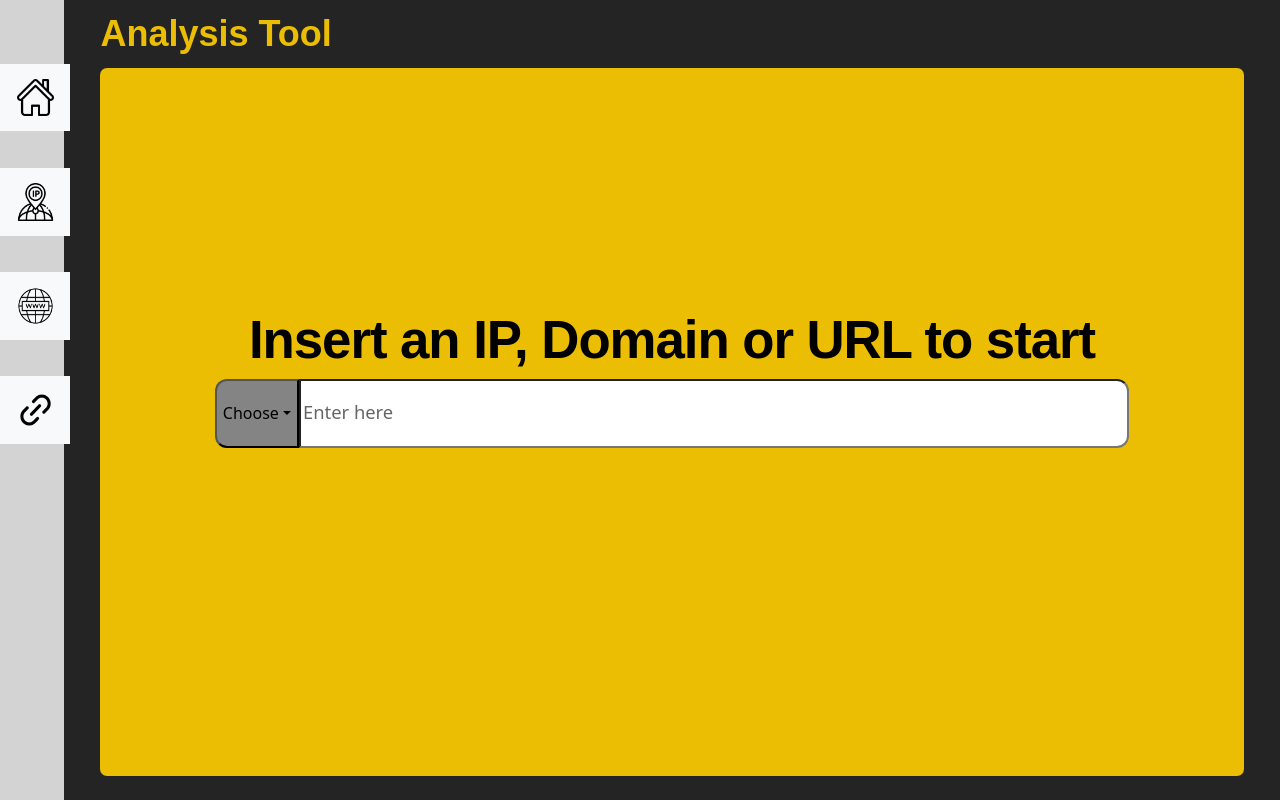
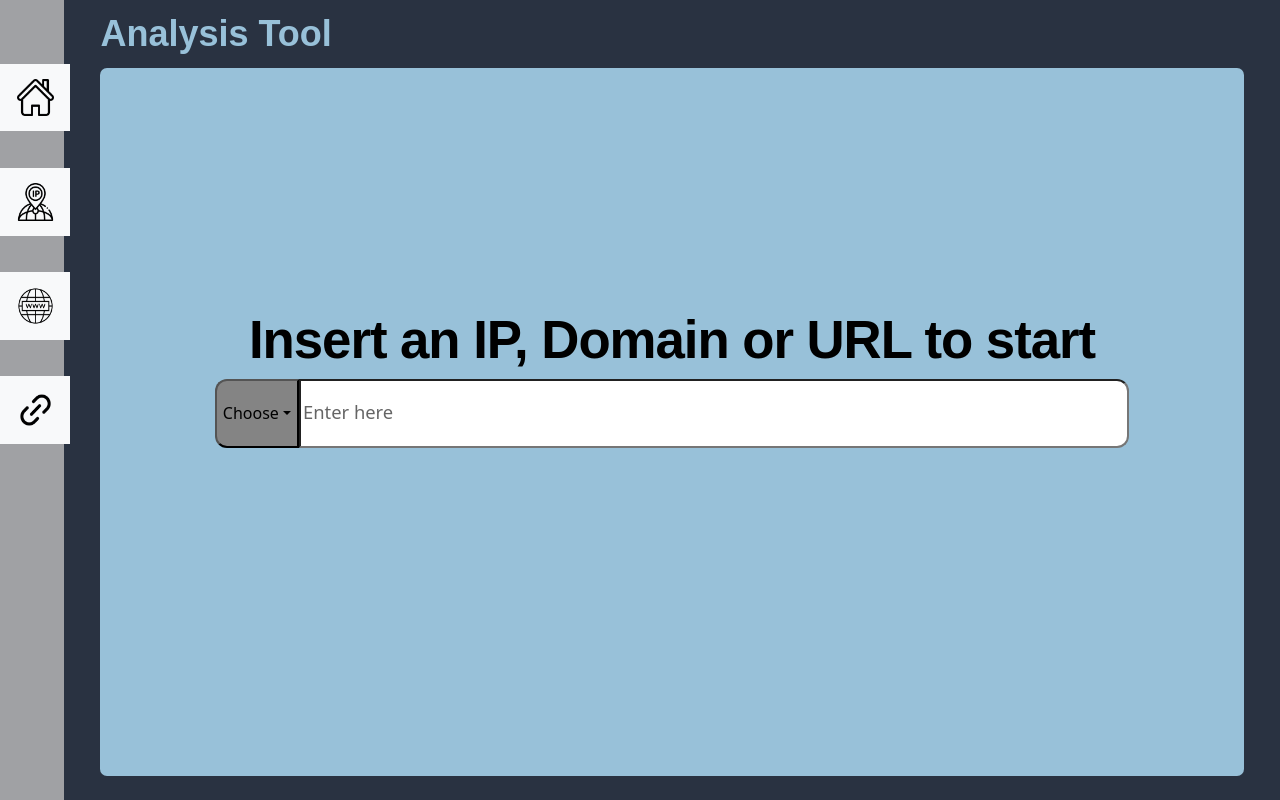
Before and after one commit to Lilsofie/AnalysisTool, a Flask app: page / in a window 1280 px wide. Run offline with Flask 3, Linux system fonts and the light colour scheme; some libraries are stand-ins or nearby versions.

Commit message:
Update base.css

```diff
--- a/static/css/base.css
+++ b/static/css/base.css
@@ -1,5 +1,5 @@
 .bg {
-    background: #232423;
+    background: #293241;
     display: flex;
     flex-direction: row;
     height: 100vh;
@@ -8,7 +8,7 @@
 .nav-bar{
     position: sticky;
     gap: 5%;
-    background: #d3d3d3;
+    background: #A0A1A4;
     max-width: 5%;
     padding-top: 5%;
     justify-content: top;
@@ -33,7 +33,7 @@
     height: 100%;
 }
 .title{
-    color:#EBBD03;
+    color:#98c1d9;
     font-family: Arial, Helvetica, sans-serif;
     font-style: normal;
     font-weight: 700;
@@ -57,7 +57,7 @@
     display: flex;
     flex-direction: column;
     margin: 1% 3% 2% 3%;
-    background: #EBBD03;
+    background: #98c1d9;
     border-radius: 7px;
     height: 100%;
     padding-bottom: 1.5%;
@@ -109,7 +109,7 @@
 }
 .search-button{
     border-radius: 0px 7px 7px 0px;
-    background-color: #848484;
+    background-color: #A0A1A4;
     transition: color 0.3s ease;
 }
 .search-button:hover {
@@ -119,7 +119,7 @@
 .item{
     position: relative;
     border-radius: 12px;
-    background-color: #333332;
+    background-color: #293241;
     display: flex;
     flex-direction: column;
     justify-content: center;
```
